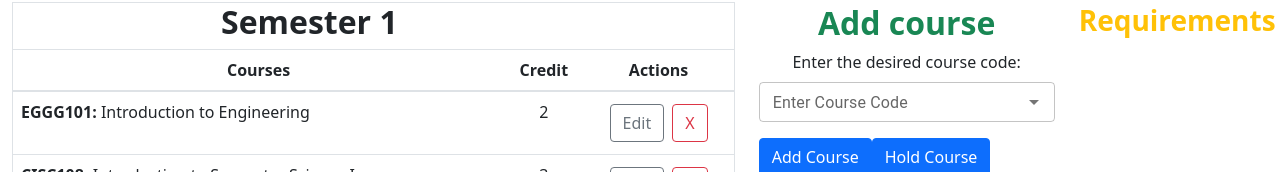
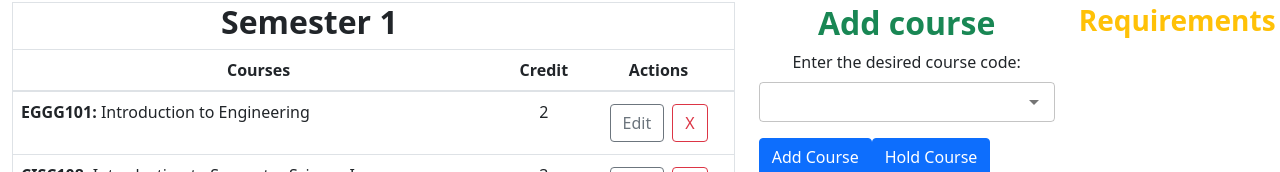
Before and after one commit to UD-CISC275-F21/ud-cis-scheduler-team-21, a React (Create React App) app: page / in a window 1280 px wide. Shown: the part 203-375 px from the top of the page. Built offline with nearby package versions, Linux system fonts and the light colour scheme.

Commit message:
fixing error

```diff
--- a/src/SingleSemester.tsx
+++ b/src/SingleSemester.tsx
@@ -124,8 +124,8 @@ function SingleSemester(): JSX.Element {
                             <Autocomplete onChange={(event, value) => {
                                 setInpu(value as string); event.preventDefault();
                             }} disablePortal id="combo-box-demo" options={getAllCourses()} renderInput={(params) =>
-                                <TextField {...params} variant="outlined" label="Enter Course Code"
-                                    placeholder="CISC" size="small" />} />
+                                <TextField {...params} variant="outlined"
+                                    size="small" />} />
                         </Form.Group>
                         <Button onClick={() => {
                             addCourse(inpu);
```
